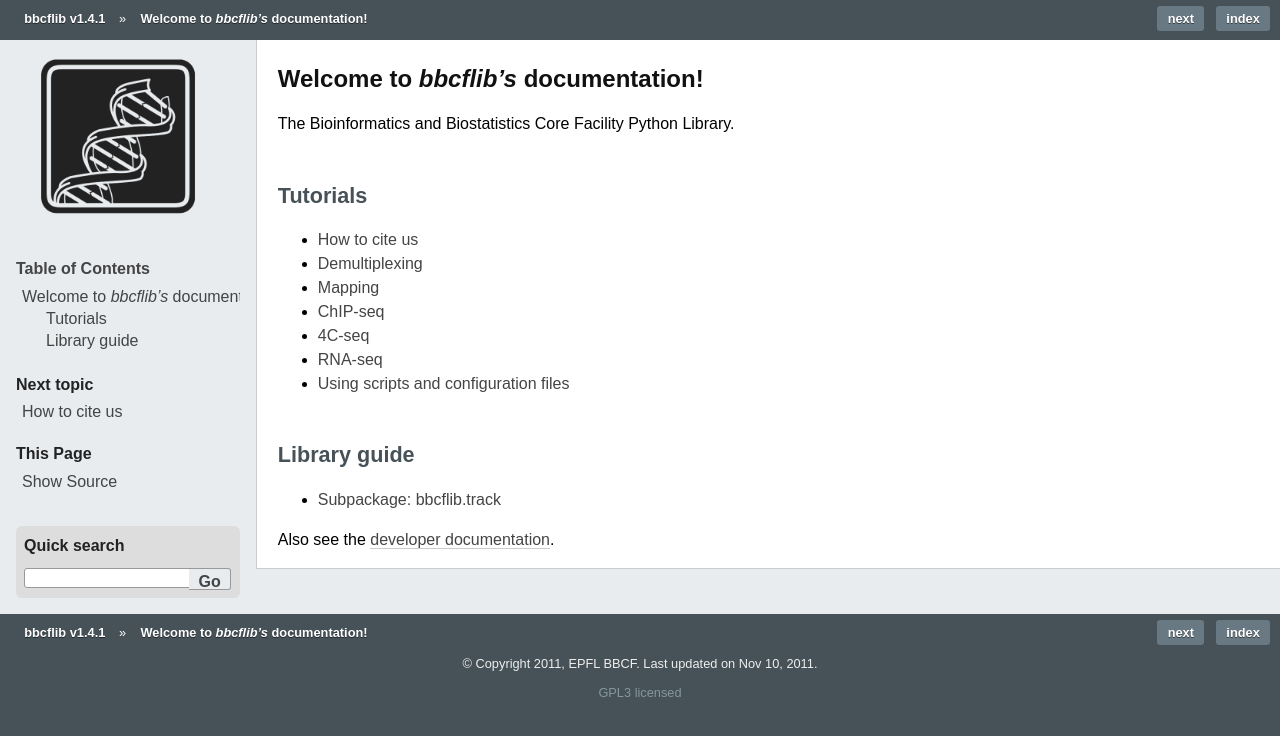
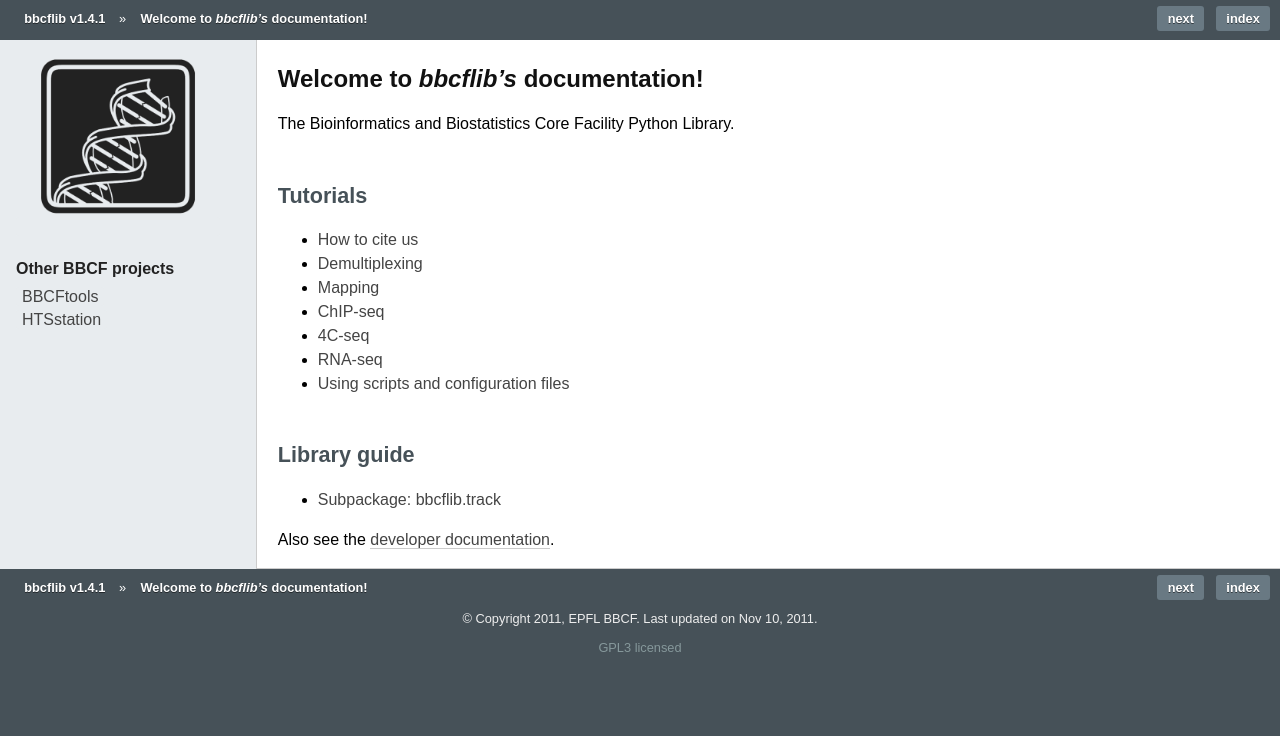
Before and after one commit to bbcf/bbcflib, a Sphinx documentation site: the page built from doc/index.rst, in a window 1280 px wide. Shown: the top 736 px of the page. Built offline with Sphinx 7.4.7, drawn with Linux system fonts in a browser that asks for light colours; formulas are drawn with MathJax 3.

Commit message:
Adding 'bbcf links' to the sidebar in the doc.

```diff
--- a/doc/conf.py
+++ b/doc/conf.py
@@ -128,7 +128,7 @@
 #html_use_smartypants = True
 
 # Custom sidebar templates, maps document names to template names.
-#html_sidebars = {}
+html_sidebars = {'**': 'bbcflinks.html'}
 
 # Additional templates that should be rendered to pages, maps page names to
 # template names.
--- /dev/null
+++ b/doc/templates/bbcflinks.html
@@ -0,0 +1,5 @@
+<h3>Other BBCF projects</h3>
+<ul>
+<li><a href="http://bbcftools.vital-it.ch/">BBCFtools</a></li>
+<li><a href="http://htsstation.vital-it.ch/">HTSstation</a></li>
+</ul>
```
